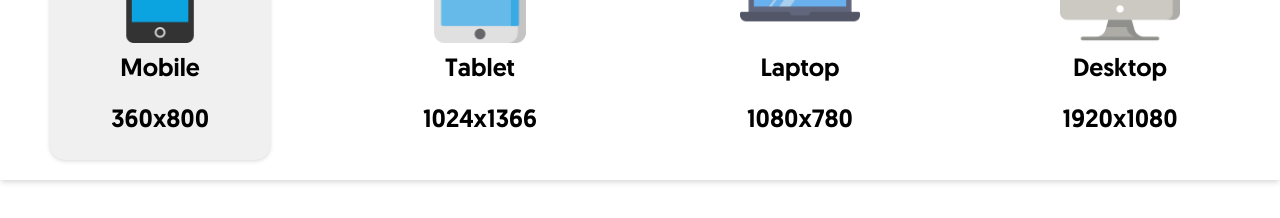
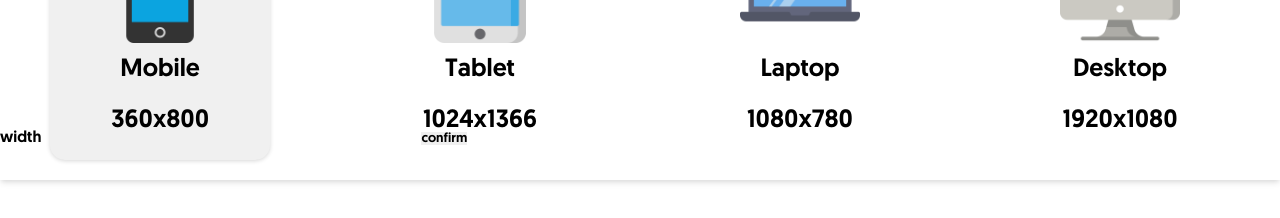
Before and after one commit to driouechoussa/web-responsive-testing, a plain HTML site: page index.html in a window 1280 px wide. Shown: the part 920-1138 px from the top of the page. Drawn offline with Linux system fonts and the light colour scheme; grey boxes are pictures that could not be loaded.

Commit message:
define structures of manual testing elements

```diff
--- a/index.html
+++ b/index.html
@@ -74,6 +74,15 @@
                 </div>
 
             </div>
+
+            <div class="Manual-HeadSection">
+                <label for="width-input">width</label>
+                <input type="text" class="width-input" id="width-input">
+                <label for="height-input">height</label>
+                <input type="text" class="height-input" id="height-input">
+                <button type="button" class="btn-conferm">confirm</button>
+            </div>
+
         </div>
 
         <div class="display-Square">
```
